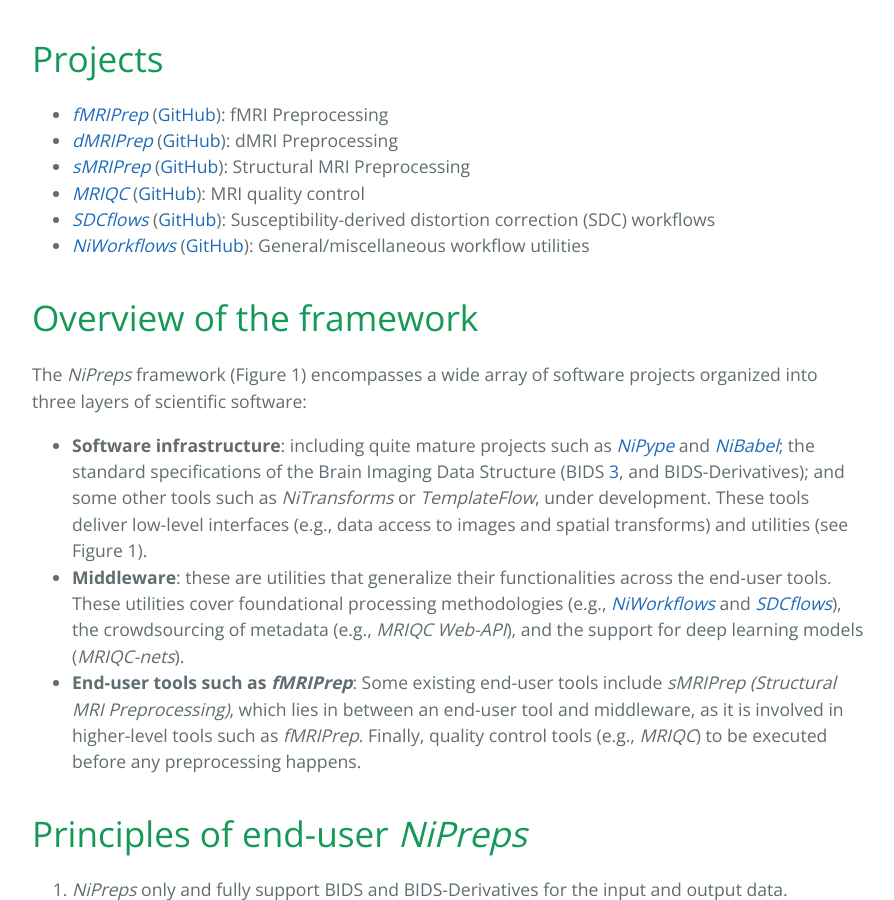
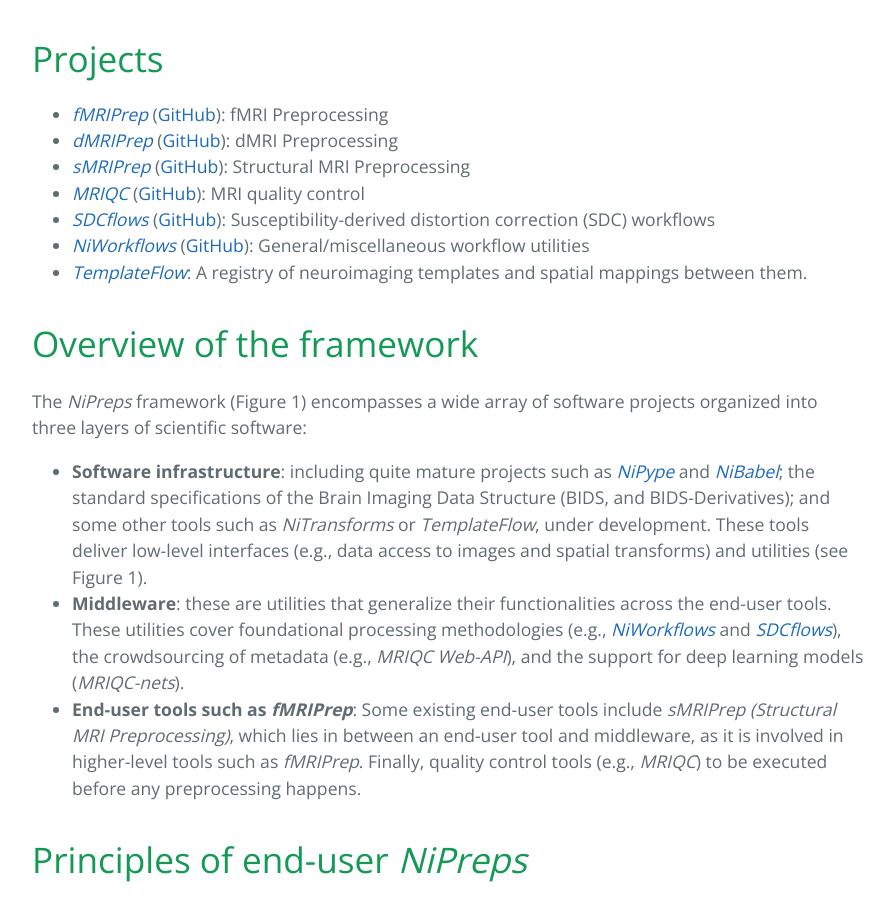
Before and after one commit to nipreps/nipreps.github.io, a Jekyll site: the page built from index.md, in a window 1280 px wide and 900 px high, scrolled down 638 px. Shown: the whole window, without its empty margins (192-1086 px from the left). Built offline with Jekyll 4.4.1, drawn with Linux system fonts in a browser that asks for light colours.

Commit message:
Update index.md

```diff
--- a/index.md
+++ b/index.md
@@ -15,13 +15,13 @@
   * [_MRIQC_][8] ([GitHub](https://github.com/poldracklab/mriqc)): MRI quality control
   * [_SDCflows_][5] ([GitHub](https://github.com/nipreps/sdcflows)): Susceptibility-derived distortion correction (SDC) workflows
   * [_NiWorkflows_][4] ([GitHub](https://github.com/nipreps/niworkflows)): General/miscellaneous workflow utilities
-
+  * [_TemplateFlow_][9]: A registry of neuroimaging templates and spatial mappings between them.
 
 # Overview of the framework
 
 The _NiPreps_ framework (Figure 1) encompasses a wide array of software projects organized into three layers of scientific software:
 
-  * **Software infrastructure**: including quite mature projects such as [_NiPype_][2] and [_NiBabel_][3]; the standard specifications of the Brain Imaging Data Structure (BIDS [3], and BIDS-Derivatives); and some other tools such as _NiTransforms_ or _TemplateFlow_, under development.
+  * **Software infrastructure**: including quite mature projects such as [_NiPype_][2] and [_NiBabel_][3]; the standard specifications of the Brain Imaging Data Structure (BIDS, and BIDS-Derivatives); and some other tools such as _NiTransforms_ or _TemplateFlow_, under development.
     These tools deliver low-level interfaces (e.g., data access to images and spatial transforms) and utilities (see Figure 1).
   * **Middleware**: these are utilities that generalize their functionalities across the end-user tools.
     These utilities cover foundational processing methodologies (e.g., [_NiWorkflows_][4] and [_SDCflows_][5]), the crowdsourcing of metadata (e.g., _MRIQC Web-API_), and the support for deep learning models (_MRIQC-nets_).
@@ -48,3 +48,4 @@
 [6]: https://www.nipreps.org/dmriprep/ "dMRIPrep documentation"
 [7]: https://poldracklab.github.io/smriprep "sMRIPrep documentation"
 [8]: https://mriqc.readthedocs.io/ "MRIQC Documentation"
+[9]: https://www.templateflow.org/ "TemplateFlow"
```
